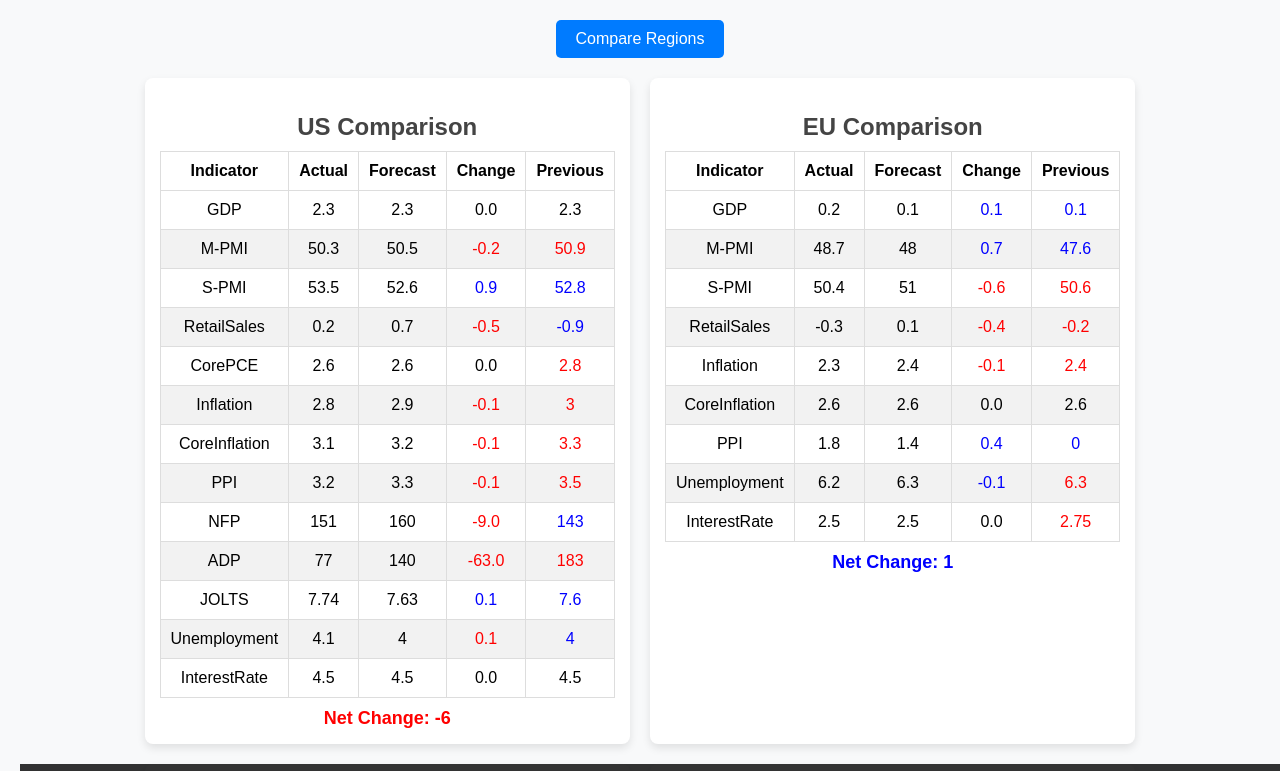
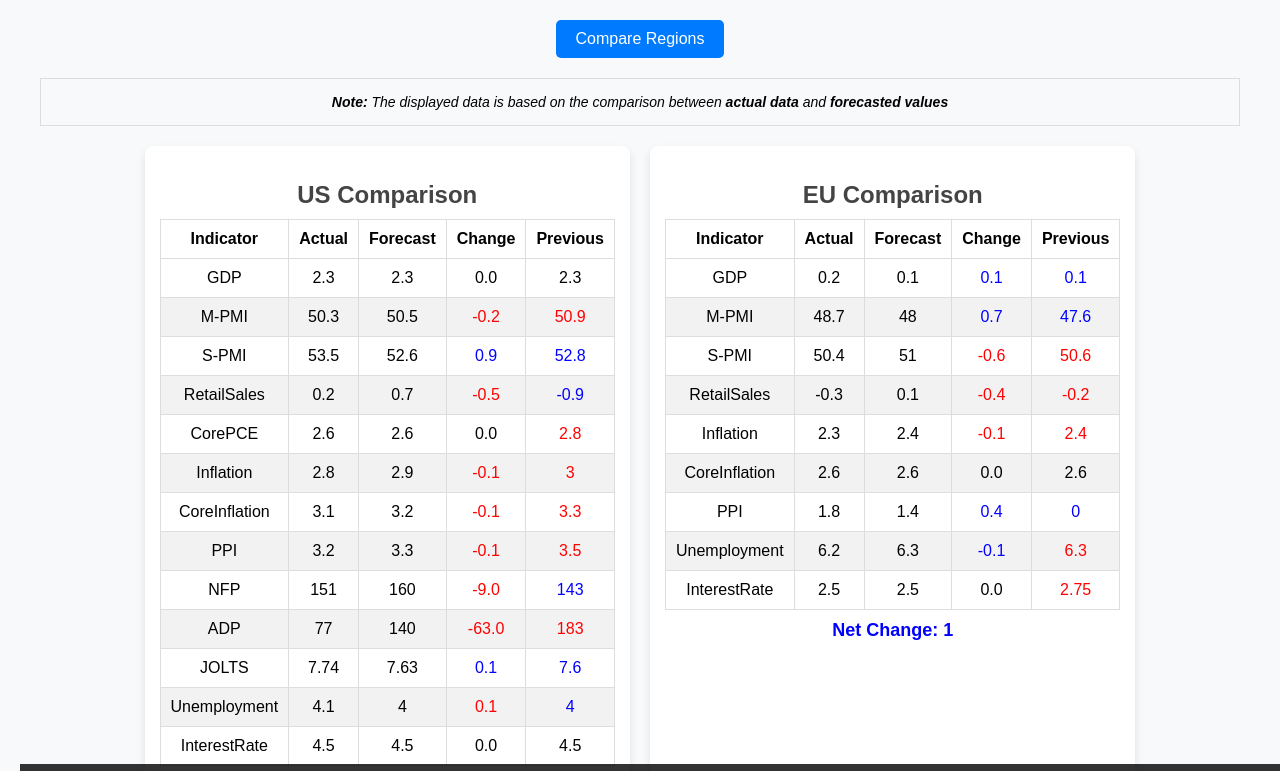
Before and after one commit to S1x-Data-Team/Economic-Heatmap, a website: page public/index.html in a window 1280 px wide. Shown: the top 771 px of the page. Drawn offline with Linux system fonts and the light colour scheme.

Commit message:
added calculation note to html

```diff
--- a/public/index.html
+++ b/public/index.html
@@ -13,6 +13,11 @@
         <button onclick="window.location.href='compare.html'">Compare Regions</button>
     </div>
 
+      <!-- Explanation section -->
+      <div class="explanation">
+        <p><strong>Note:</strong> The displayed data is based on the comparison between <strong>actual data</strong> and <strong>forecasted values</strong></p>
+    </div>
+
       <!-- Disclaimer section -->
       <footer>
         <div class="disclaimer">
--- a/public/styles.css
+++ b/public/styles.css
@@ -132,3 +132,18 @@ footer .disclaimer {
 footer p {
     margin: 0;
 }
+
+/* Explanation Styling */
+.explanation {
+    background-color: #f8f9fa;
+    padding: 15px;
+    margin: 20px;
+    border: 1px solid #ddd;
+    font-size: 14px;
+    font-style: italic;
+    text-align: center;
+}
+
+.explanation p {
+    margin: 0;
+}
```
